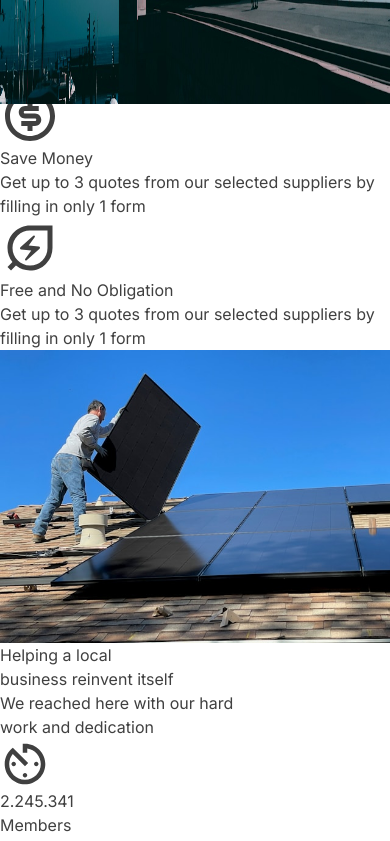
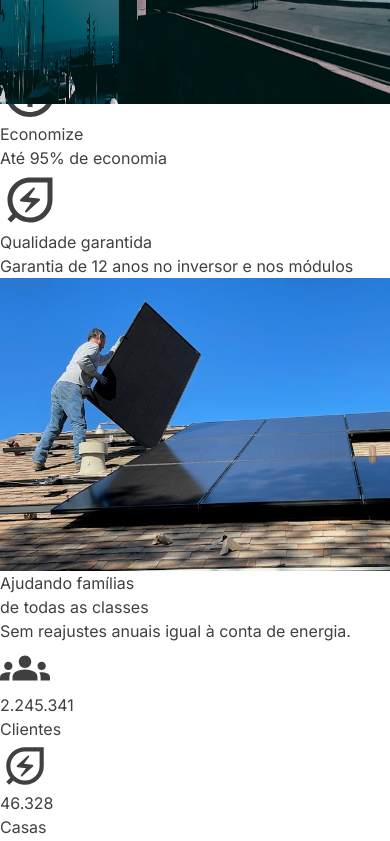
Before and after one commit to joaovictords11/OzEnergy, a Next.js app: page / in a window 390 px wide. Shown: the part 740-1581 px from the top of the page. Built offline with nearby package versions, Linux system fonts and the light colour scheme; no server answers.

Commit message:
adicionando mais responsividade

```diff
--- a/src/app/page.tsx
+++ b/src/app/page.tsx
@@ -7,7 +7,7 @@ import { SlEnergy } from "react-icons/sl";
 import BannerImage from "/public/energia.jpg";
 import StatisticsImage from "/public/paineis.jpg";
 import Image from "next/image";
-import { MdOutlineEnergySavingsLeaf } from "react-icons/md";
+import { MdGroups, MdOutlineEnergySavingsLeaf } from "react-icons/md";
 import { RiMoneyDollarCircleLine } from "react-icons/ri";
 import panelInstallation from "/public/panel-installation.jpg";
 import ReputationCard from "@/components/home/reputationCard";
@@ -32,17 +32,17 @@ export default function Home() {
           <div className="flex flex-col items-center justify-center gap-12 md:flex-row md:items-stretch md:gap-20">
             <ReputationCard
               title="Melhores serviços"
-              text="Nullam senectus porttitor in eget. Eget rutrum leo interdum."
+              text="Asseguramos a qualidade do serviço desde o planejamento até a instalação"
               icon={IoMdSunny}
             />
             <ReputationCard
               title="Placas de qualidade"
-              text="Nullam senectus porttitor in eget. Eget rutrum leo interdum."
+              text="Do projeto à execução, garantimos excelência nos serviços e nos equipamentos fornecidos."
               icon={FaSolarPanel}
             />
             <ReputationCard
               title="Energia acessível"
-              text="Nullam senectus porttitor in eget. Eget rutrum leo interdum."
+              text="Alcance independência energética e reduza sua conta de energia em até 90%."
               icon={SlEnergy}
             />
           </div>
@@ -55,10 +55,9 @@ export default function Home() {
                 <IoMdTimer size={60} className=" text-orange-500" />
               </figure>
               <div>
-                <h6 className="font-semibold text-xl">Save Time</h6>
+                <h6 className="font-semibold text-xl">Ganhe tempo</h6>
                 <p className="text-neutral-500 md:max-w-sm">
-                  Get up to 3 quotes from our selected suppliers by filling in
-                  only 1 form
+                  Projeto completo: peças e instalação
                 </p>
               </div>
             </article>
@@ -70,10 +69,9 @@ export default function Home() {
                 />
               </figure>
               <div>
-                <h6 className="font-semibold text-xl">Save Money</h6>
+                <h6 className="font-semibold text-xl">Economize</h6>
                 <p className="text-neutral-500 md:max-w-sm">
-                  Get up to 3 quotes from our selected suppliers by filling in
-                  only 1 form
+                  Até 95% de economia
                 </p>
               </div>
             </article>
@@ -85,12 +83,9 @@ export default function Home() {
                 />
               </figure>
               <div>
-                <h6 className="font-semibold text-xl">
-                  Free and No Obligation
-                </h6>
+                <h6 className="font-semibold text-xl">Qualidade garantida</h6>
                 <p className="text-neutral-500 md:max-w-sm">
-                  Get up to 3 quotes from our selected suppliers by filling in
-                  only 1 form
+                  Garantia de 12 anos no inversor e nos módulos
                 </p>
               </div>
             </article>
@@ -111,34 +106,33 @@ export default function Home() {
         <div className="max-w-7xl mx-auto flex flex-col items-center md:flex-row gap-6 justify-between py-8 px-4">
           <div className="text-center md:text-left">
             <h2 className="font-bold text-2xl">
-              Helping a local
+              Ajudando famílias
               <br />
-              <span className="text-orange-500">business reinvent itself</span>
+              <span className="text-orange-500">de todas as classes</span>
             </h2>
             <p className="mt-2">
-              We reached here with our hard <br className="lg:hidden" /> work
-              and dedication
+              Sem reajustes anuais igual à conta de energia.
             </p>
           </div>
           <div className="grid grid-cols-1 sm:grid-cols-2 gap-9">
             <StatisticsCard
               detail="2.245.341"
-              text="Members"
-              icon={IoMdTimer}
+              text="Clientes"
+              icon={MdGroups}
             />
             <StatisticsCard
               detail="46.328"
-              text="Clubs"
+              text="Casas"
               icon={MdOutlineEnergySavingsLeaf}
             />
             <StatisticsCard
               detail="828.867"
-              text="Event Bookings"
+              text="Receita"
               icon={RiMoneyDollarCircleLine}
             />
             <StatisticsCard
               detail="1.926.436"
-              text="Payments"
+              text="Economia"
               icon={IoMdTimer}
             />
           </div>
--- a/src/components/footer/index.tsx
+++ b/src/components/footer/index.tsx
@@ -18,8 +18,8 @@ const Footer = async () => {
               OZ ENERGY
             </Link>
             <p className="max-w-xs mt-4 text-neutral-100">
-              At Mentary, we believe in the power of renewable energy to create
-              a more sustainable future.
+              Na OzEnergy, acreditamos no poder da energia renovável para
+              construir um futuro mais sustentável.
             </p>
           </div>
 
--- a/src/components/sobre/detailCard.tsx
+++ b/src/components/sobre/detailCard.tsx
@@ -8,7 +8,7 @@ type DetailCardProps = {
 
 const DetailCard = ({ text, icon: Icon }: DetailCardProps) => {
   return (
-    <div className="flex flex-col gap-2 p-4 justify-center items-center border border-neutral-300 rounded-md shadow">
+    <div className="flex md:min-h-[195px] flex-col gap-2 p-4 justify-center items-center border border-neutral-300 rounded-md shadow">
       <Icon size={55} className="text-orange-500" />
       <p className="text-neutral-500 max-w-80 text-center">{text}</p>
     </div>
```
Also changed, not shown: src/app/orcamento/page.tsx (+9 -12 lines), src/app/sobre/page.tsx (+11 -15 lines), src/components/orcamento/budgetForm.tsx (+7 -3 lines).
